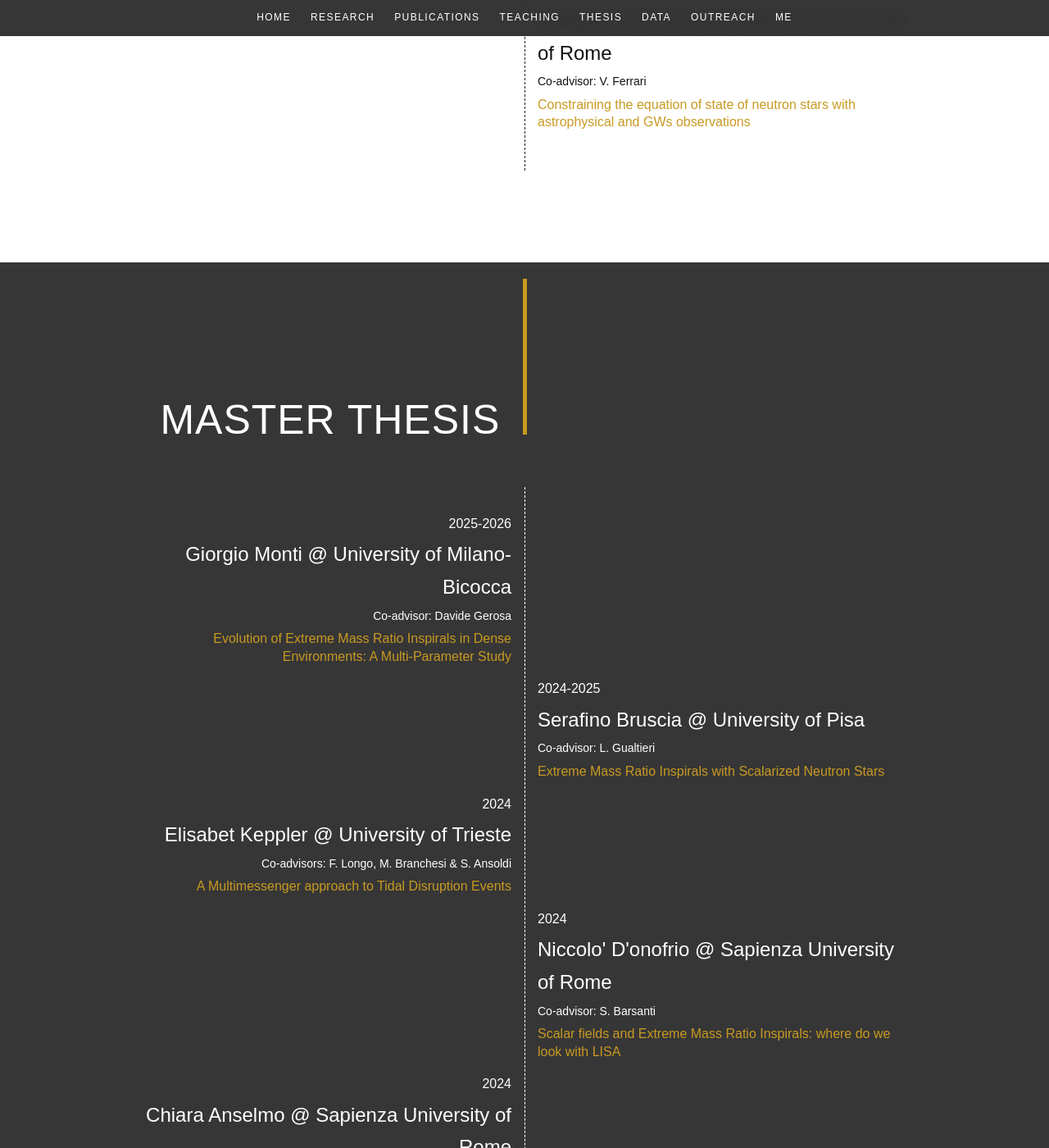
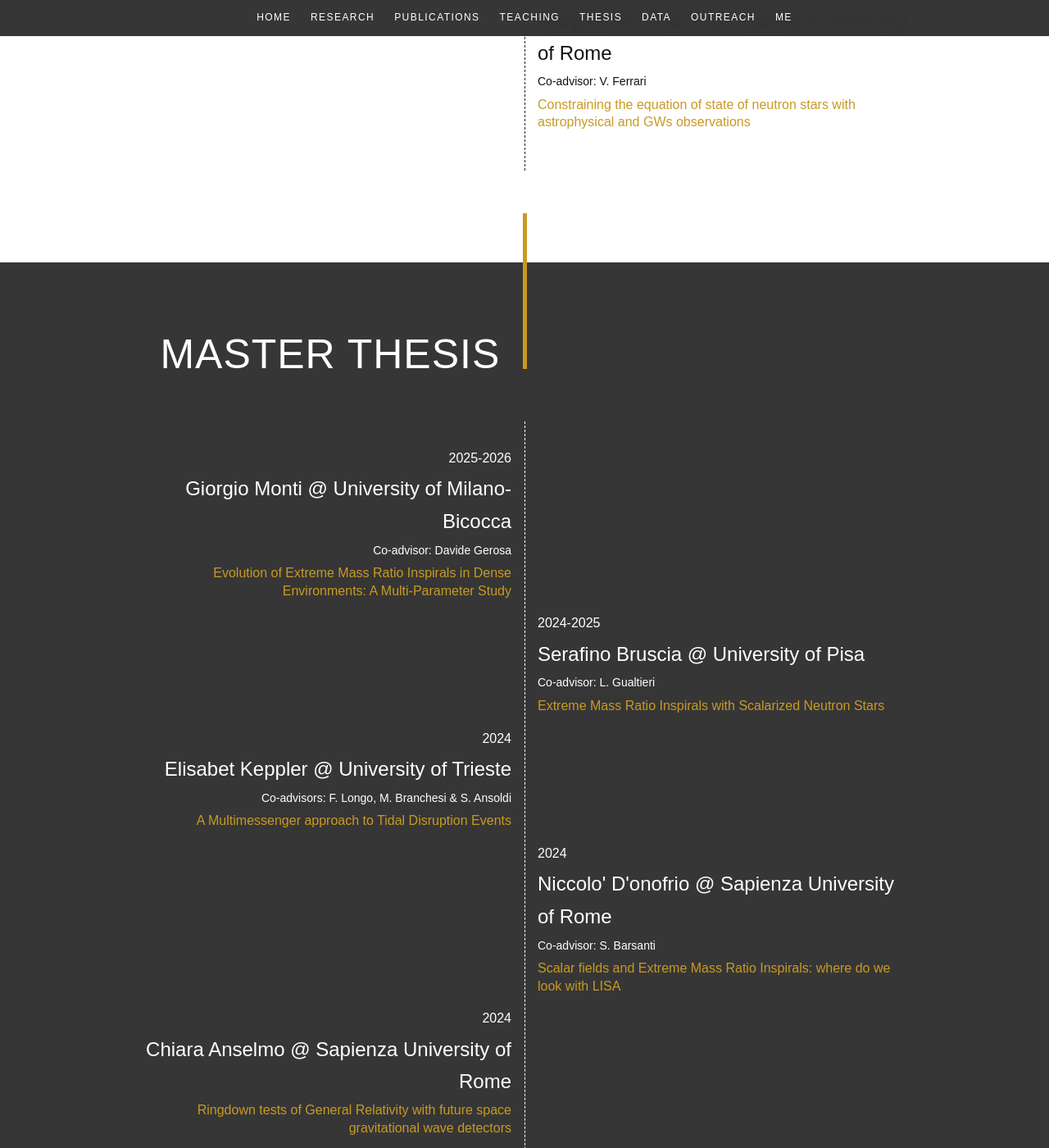
Before and after one commit to masellia/andreamaselli.github.io, a Jekyll site: the page built from pages/thesis.md, in a window 1280 px wide and 1400 px high, scrolled down 2004 px. Shown: the whole window at 82% size. Built offline with Jekyll 4.4.1, drawn with Linux system fonts in a browser that asks for light colours; some web fonts are replaced.

Commit message:
thesis page

```diff
--- a/assets/css/main.css
+++ b/assets/css/main.css
@@ -691,7 +691,7 @@ body {
 
 .master-thesis-section {
   background: rgba(44,44,44,0.95);
-  padding: 5rem 0 5rem;
+  padding: 0rem 0 5rem;
   margin-top: 5rem;
 }
 
@@ -702,7 +702,7 @@ body {
   align-items: flex-end;
   margin-bottom: 4rem;
   padding-right: calc(50% - 2.5px);
-  margin-top: 0px;
+  margin-top: 10px;
 }
 
 .master-header-title {
```
